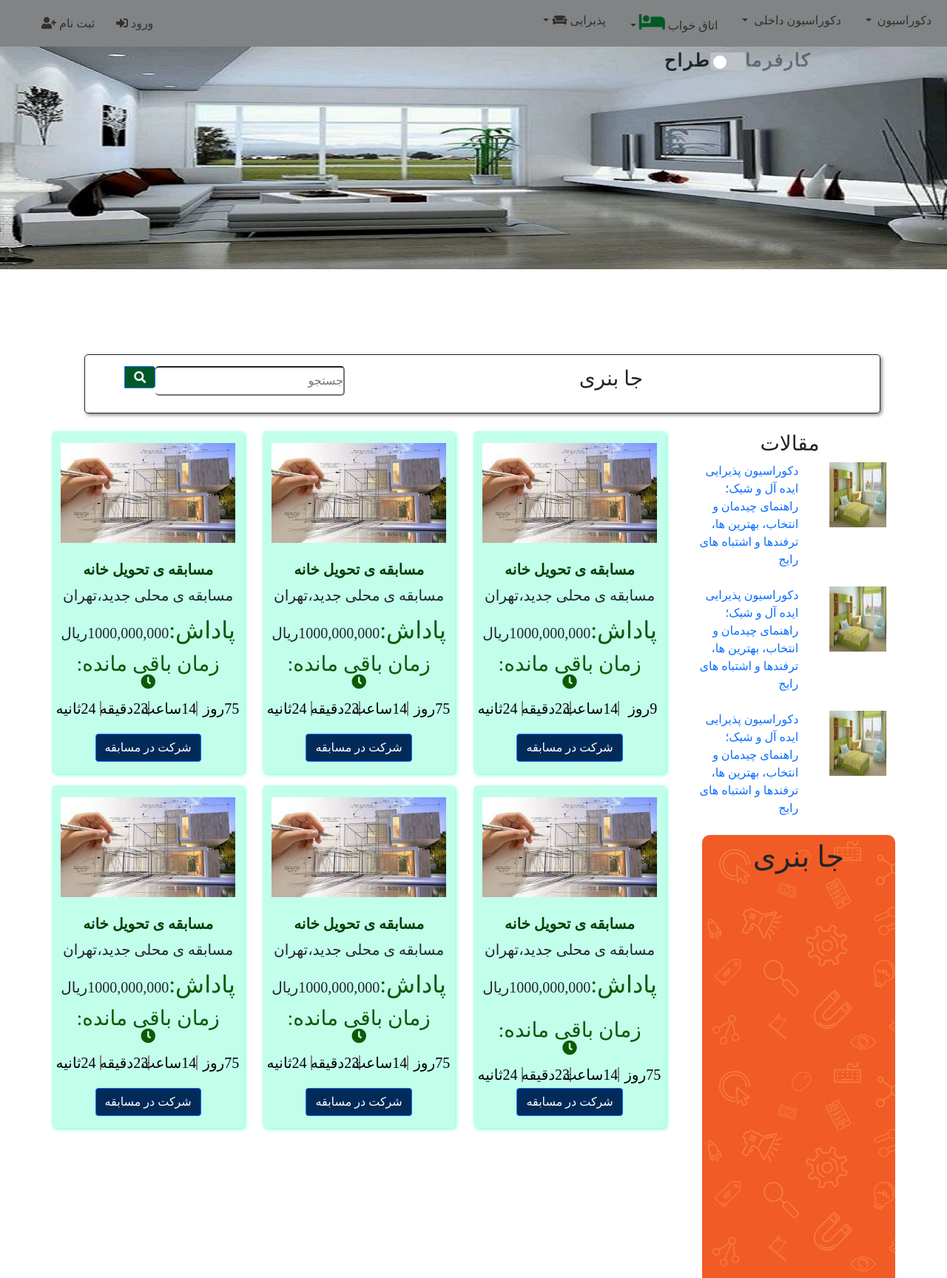
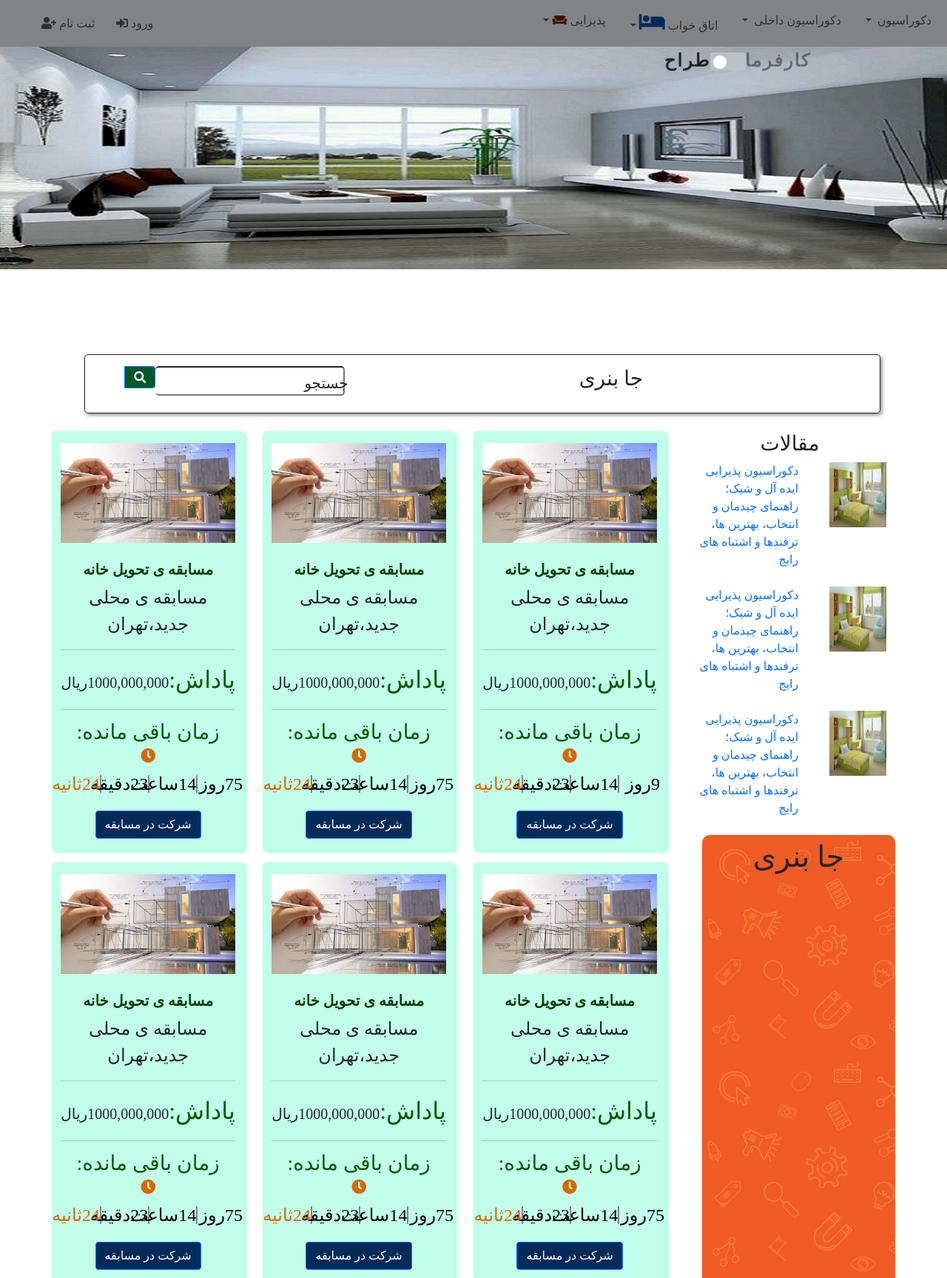
Before and after one commit to bamdadghoori/tarhcadeh, a plain HTML site: page index.html in a window 1280 px wide. Shown: the top 1728 px of the page at 74% size. Drawn offline with nearby package versions, Linux system fonts and the light colour scheme; some icons are missing; a web font is replaced by a local one.

Commit message:
tarhcadeh

```diff
--- a/css/main.css
+++ b/css/main.css
@@ -13,6 +13,7 @@
 body{
     font-family: yekan !important;
     overflow-y: scroll;
+    overflow-x: hidden;
 }
 nav{
     direction: rtl;
@@ -418,6 +419,7 @@ aside a{
   }
   .divTimeToLeft + .row > span:last-child{
       border-left:none;
+      color: #d96704;
   }
   #timer span{
 
@@ -458,7 +460,7 @@ aside a{
   .ja-baneri{
       background:url("../images/bg-boxed-red.jpg");
       width: 100%;
-      height: 80vh;
+      height: 103vh;
       text-align:center;
       font-size:5vh;
       border-radius:10px;
@@ -498,6 +500,71 @@ aside a{
 
     }
     .fa-bed{
-        color: #025928;
+        color: #022b59;
         font-size: 3.5vh !important;
     }
+
+    .floating-label {
+        font-family:yekan;
+        font-size: 2.5vh;
+        color: #212529;
+        position: absolute;
+        pointer-events: none;
+        top: 1vh;
+        left: 21vw;
+        width: fit-content;
+        transition: all 0.1s ease;
+
+    }
+    input:focus ~ .floating-label {
+        position: absolute;
+        top: -3vh;
+        bottom: 0px;
+        left:21vw;
+        /* font-size: 11px; */
+        opacity: 1;
+        color: #212529;
+        font-family: yekan;
+
+    }
+    @media(max-width:600px) {
+
+        .blurLabel{
+            top: -4vw !important;
+            bottom: 0px !important;
+            left:80vw !important;
+            /* font-size: 11px; */
+            opacity: 1;
+            color: #212529 !important;
+            font-family: yekan;
+
+        }
+    }
+    @media(min-width:800px){
+        .blurLabel{
+            top: -3vh !important;
+            bottom: 0px !important;
+            left:21vw !important;
+            /* font-size: 11px; */
+            opacity: 1;
+            color: #212529 !important;
+            font-family: yekan;
+
+        }
+    }
+  .fa-clock{
+      color: #d96704;
+      margin-top: 1vh !important;
+  }
+  .fa-home-alt{
+    color: #0b3e01;
+}
+.fa-couch{
+    color: #3e1101;
+}
+.fa-chimney{
+    color:#013e2b;
+}
+.competition div:nth-child(2){
+    font-size: 3vh;
+}
--- a/index.html
+++ b/index.html
@@ -108,7 +108,8 @@
                     <div class="col-md-4">
                       <div class="input-group search-section"  >
                         <div>
-                            <input type="text" id="searchbox" placeholder="جستجو">
+                            <input type="text" id="searchbox" class="blur" >
+                            <label class="floating-label ">جستجو</label>
                         </div>
                            <button id="search-button" type="button" class="btn btn-primary">
                              <i class="fa fa-search"></i>
@@ -203,7 +204,9 @@
                    <div class="competition">
                          <h5>مسابقه ی تحویل خانه</h5>
                          <div>مسابقه ی محلی جدید،تهران</div>
+                         <hr>
                          <div class="award"><span class="span-award">پاداش:</span><span>1000,000,000ریال</span></div>
+                         <hr>
                          <div id="timer" >
                           <div class="divTimeToLeft row">
                           <span class="timeToLeft" >زمان باقی مانده:</span>
@@ -231,7 +234,9 @@
                   <div class="competition">
                         <h5>مسابقه ی تحویل خانه</h5>
                         <div>مسابقه ی محلی جدید،تهران</div>
+                        <hr>
                         <div class="award"><span>پاداش:</span><span>1000,000,000ریال</span></div>
+                        <hr>
                         <div id="timer" >
                           <div class="divTimeToLeft row">
                           <span class="timeToLeft" >زمان باقی مانده:</span>
@@ -258,7 +263,9 @@
                   <div class="competition">
                         <h5>مسابقه ی تحویل خانه</h5>
                         <div>مسابقه ی محلی جدید،تهران</div>
+                        <hr>
                         <div class="award"><span>پاداش:</span><span>1000,000,000ریال</span></div>
+                        <hr>
                         <div id="timer" >
                           <div class="divTimeToLeft row">
                           <span class="timeToLeft" >زمان باقی مانده:</span>
@@ -287,8 +294,10 @@
                       <div class="competition">
                             <h5>مسابقه ی تحویل خانه</h5>
                             <div>مسابقه ی محلی جدید،تهران</div>
+                            <hr>
                             <div class="award"><span class="span-award">پاداش:</span><span>1000,000,000ریال</span></div>
-                            <div class="button-loc">
+                            <hr>
+
                               <div id="timer" >
                                 <div class="divTimeToLeft row">
                                 <span class="timeToLeft" >زمان باقی مانده:</span>
@@ -303,6 +312,7 @@
 
                             </div>
                               </div>
+                              <div class="button-loc">
                               <button type="button" class="btn btn-primary">شرکت در مسابقه</button>
                            </div>
                       </div>
@@ -315,9 +325,11 @@
                      <div class="competition">
                            <h5>مسابقه ی تحویل خانه</h5>
                            <div>مسابقه ی محلی جدید،تهران</div>
+                           <hr>
                            <div class="award"><span>پاداش:</span><span>1000,000,000ریال</span>
 
                           </div>
+                          <hr>
                           <div id="timer" >
                             <div class="divTimeToLeft row">
                             <span class="timeToLeft" >زمان باقی مانده:</span>
@@ -344,7 +356,9 @@
                      <div class="competition">
                            <h5>مسابقه ی تحویل خانه</h5>
                            <div>مسابقه ی محلی جدید،تهران</div>
+                           <hr>
                            <div class="award"><span>پاداش:</span><span>1000,000,000ریال</span></div>
+                           <hr>
                            <div id="timer" >
                             <div class="divTimeToLeft row">
                             <span class="timeToLeft" >زمان باقی مانده:</span>
--- a/js/main.js
+++ b/js/main.js
@@ -140,4 +140,13 @@ $(document).ready(function(){
         setInterval(function() { makeTimer(endTime1,d,h,m,s); }, 1000);
             setInterval(function() { makeTimer(endTime2,d2,h2,m2,s2); }, 1000);
               setInterval(function() { makeTimer(endTime2,dc,hc,mc,sc); }, 1000);
+
+              $(".blur").blur(function(){
+                if(!$(this).val()){
+                $(this).next().removeClass("blurLabel");
+             }
+             else{
+                 $(this).next().addClass("blurLabel");
+             }
+            })
 })
```
